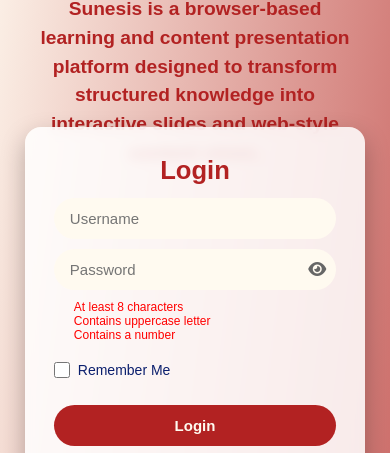
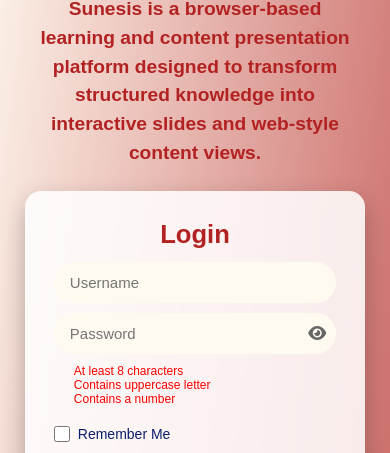
Before and after one commit to Cyprianchux/sunesis-V2, a plain HTML site: page index.html in a window 390 px wide. Shown: the part 335-788 px from the top of the page. Drawn offline with Linux system fonts and the light colour scheme.

Commit message:
Adjustment margin top for account-container @media 720

```diff
--- a/index.css
+++ b/index.css
@@ -230,7 +230,7 @@
   }
 
   .account-container {
-    margin-top: -11rem;
+    margin-top: -7rem;
   }
 }
 
```
Also changed, not shown: index.html (+1 -1 lines).
